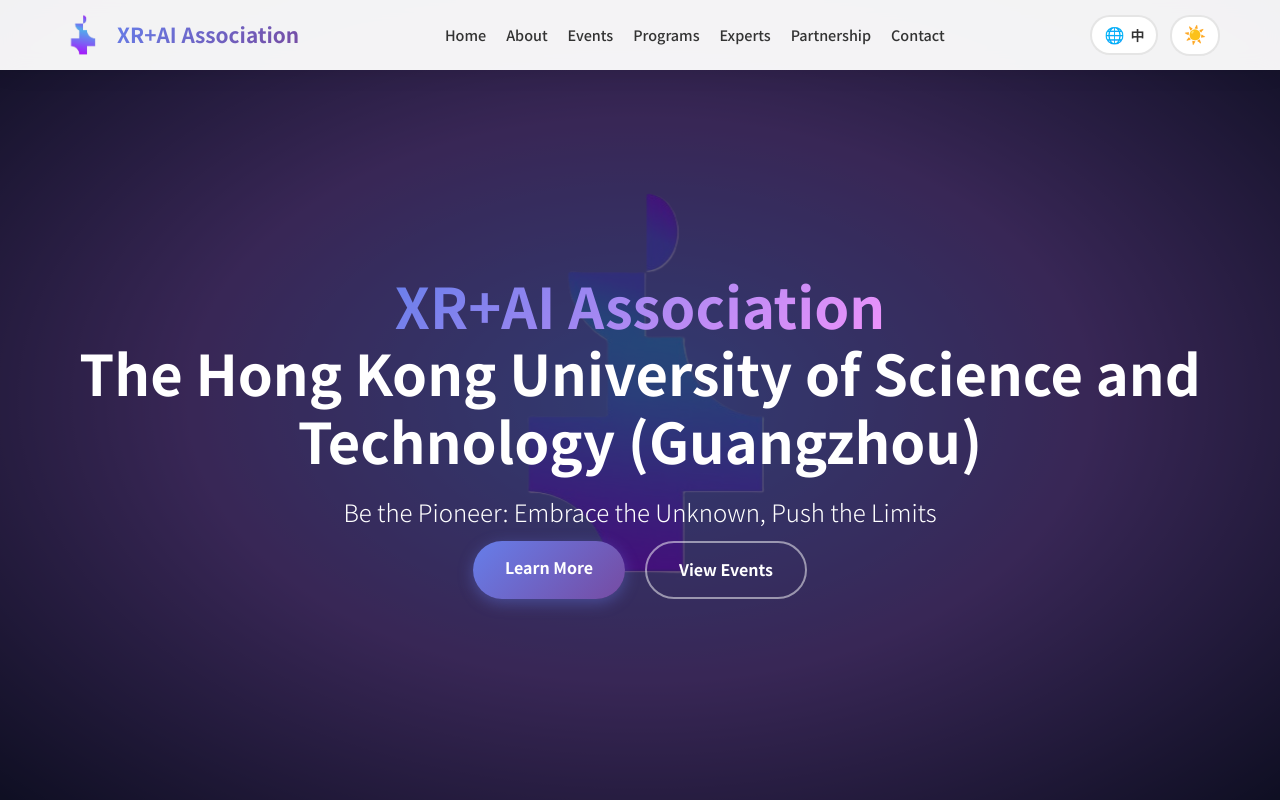
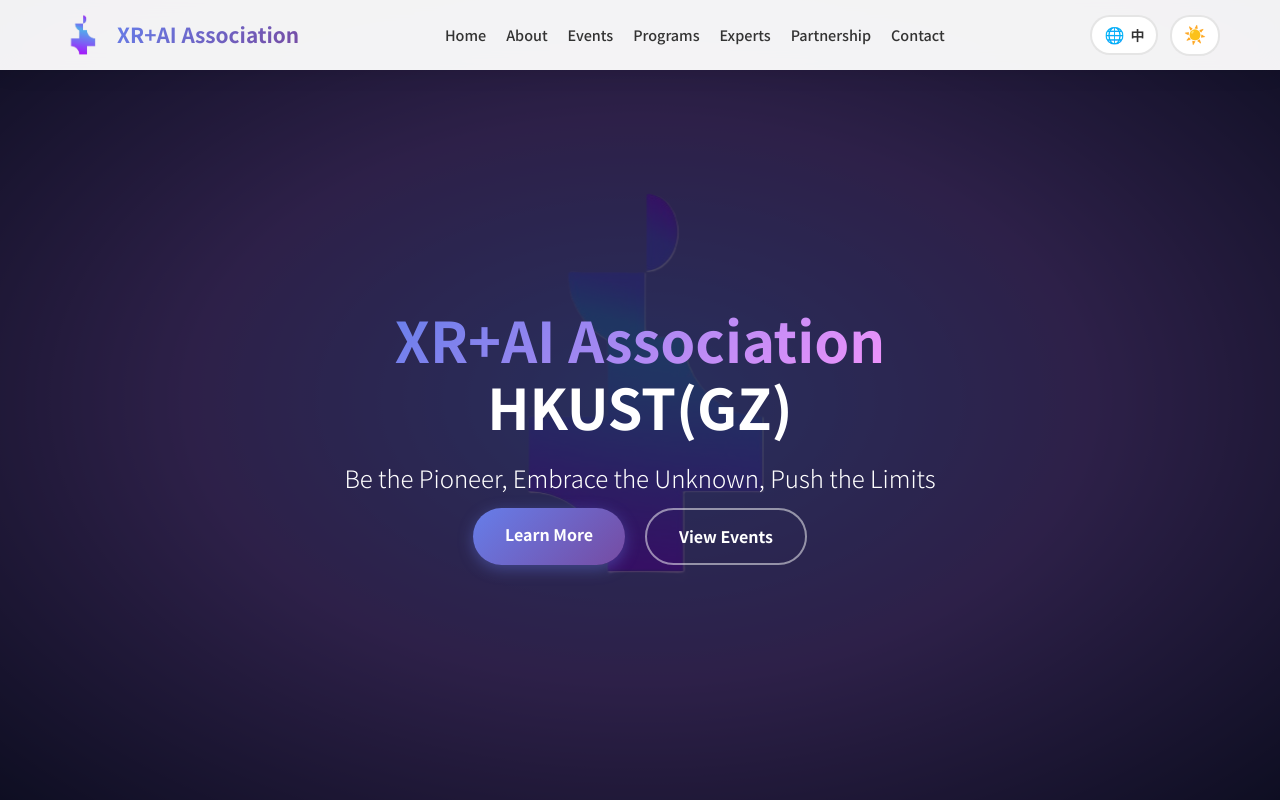
Before and after one commit to AsherLHJ/xr-ai-association, a plain HTML site: page index.html in a window 1280 px wide. Shown: the top 800 px of the page. Drawn offline with Linux system fonts and the light colour scheme.

Commit message:
小幅度修改

```diff
--- a/index.html
+++ b/index.html
@@ -52,9 +52,9 @@
             <h1 class="hero-title">
                 <span class="gradient-text" data-zh="XR+AI 协会" data-en="XR+AI Association">XR+AI 协会</span>
                 <br>
-                <span class="university-name" data-zh="香港科技大学（广州）" data-en="The Hong Kong University of Science and Technology (Guangzhou)">The Hong Kong University of Science and Technology (Guangzhou)</span>
+                <span class="university-name" data-zh="香港科技大学（广州）" data-en="HKUST(GZ)">The Hong Kong University of Science and Technology (Guangzhou) </span>
             </h1>
-            <p class="hero-subtitle" data-zh="科技造梦 · 探索未知 · 突破极限" data-en="Be the Pioneer: Embrace the Unknown, Push the Limits">Technology Dreams · Exploring the Unknown · Breaking Boundaries</p>
+            <p class="hero-subtitle" data-zh="科技造梦 · 探索未知 · 突破极限" data-en="Be the Pioneer, Embrace the Unknown, Push the Limits">Be the Pioneer, Embrace the Unknown, Push the Limits</p>
             <div class="hero-buttons">
                 <a href="pages/about.html" class="btn btn-primary" data-zh="了解我们" data-en="Learn More">了解我们</a>
                 <a href="pages/events.html" class="btn btn-secondary" data-zh="查看活动" data-en="View Events">View Events</a>
--- a/styles.css
+++ b/styles.css
@@ -203,7 +203,7 @@
     right: 0;
     bottom: 0;
     background: radial-gradient(ellipse at center, #667eea 0%, #764ba2 50%, #0F0F23 100%);
-    opacity: 0.4;
+    opacity: 0.3;
     z-index: 1;
     display: flex;
     align-items: center;
```
